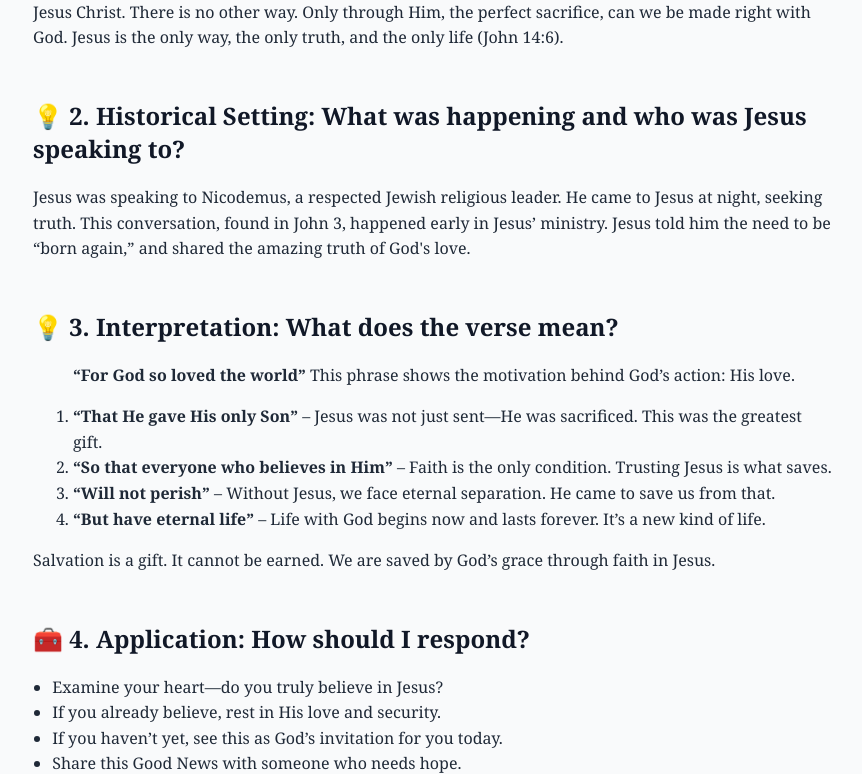
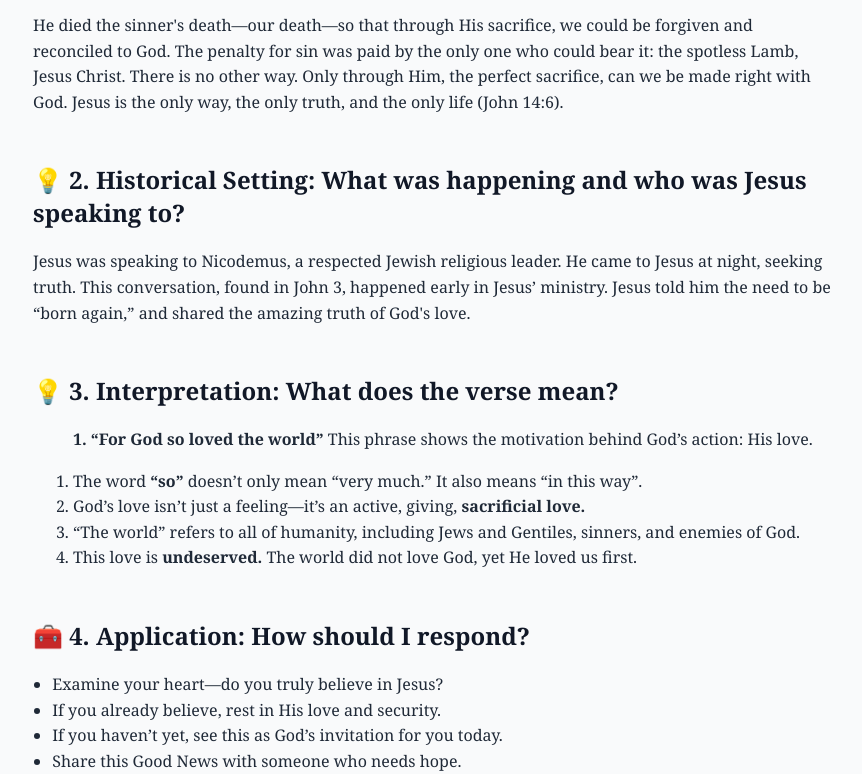
Before and after one commit to alvinspyro2024/alvinspyro.art, a plain HTML site: page J316.html in a window 1280 px wide. Shown: the part 1345-2119 px from the top of the page, without its empty margins (207-1069 px from the left). Drawn offline with Linux system fonts and the light colour scheme.

Commit message:
Update J316.html

```diff
--- a/J316.html
+++ b/J316.html
@@ -77,8 +77,8 @@
   <p>Let God's Word speak to your heart today. And feel free to share this with someone who needs encouragement.</p>
 
   <div class="highlight">
-    📖 <strong>John 3:16 (NASB)</strong><br>
-    <p><ems>“For God so loved the world, that He gave His only Son, so that everyone who believes in Him will not perish, but have eternal life.”</ems></p>
+    📖 <h1><strong>John 3:16 (NASB)</strong></h1>
+    <p><em>“For God so loved the world, that He gave His only Son, so that everyone who believes in Him will not perish, but have eternal life.”</em></p>
   </div>
 
       <h2>🕵️ 1. Observation: What does the verse say?</h2>
@@ -107,13 +107,12 @@
   <div class="section">
     <h2>💡 3. Interpretation: What does the verse mean?</h2>
     <ol>
-      <p><strong>“For God so loved the world”</strong> This phrase shows the motivation behind God’s action: His love.</p>
-      <li><strong>“That He gave His only Son”</strong> – Jesus was not just sent—He was sacrificed. This was the greatest gift.</li>
-      <li><strong>“So that everyone who believes in Him”</strong> – Faith is the only condition. Trusting Jesus is what saves.</li>
-      <li><strong>“Will not perish”</strong> – Without Jesus, we face eternal separation. He came to save us from that.</li>
-      <li><strong>“But have eternal life”</strong> – Life with God begins now and lasts forever. It’s a new kind of life.</li>
-    </ol>
-    <p>Salvation is a gift. It cannot be earned. We are saved by God’s grace through faith in Jesus.</p>
+      <p><strong>1. “For God so loved the world”</strong> This phrase shows the motivation behind God’s action: His love.</p>
+      <li>The word <strong>“so”</strong> doesn’t only mean “very much.” It also means “in this way”.</li>
+      <li>God’s love isn’t just a feeling—it’s an active, giving, <strong>sacrificial love.</strong></li>
+      <li>“The world” refers to all of humanity, including Jews and Gentiles, sinners, and enemies of God.</li>
+      <li>This love is <strong>undeserved.</strong> The world did not love God, yet He loved us first.</li>
+
   </div>
 
   <div class="section">
```
